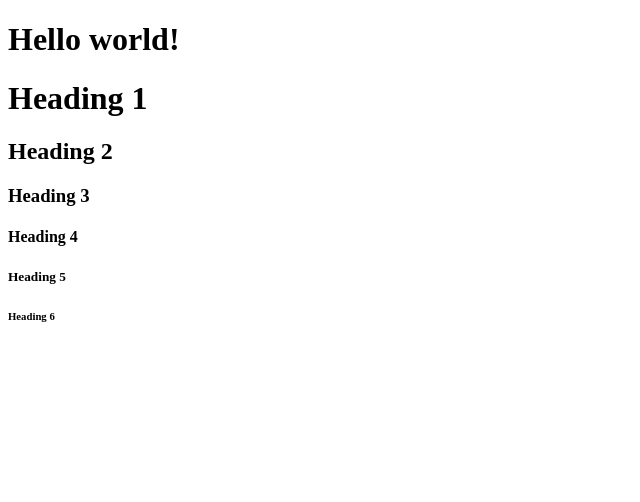
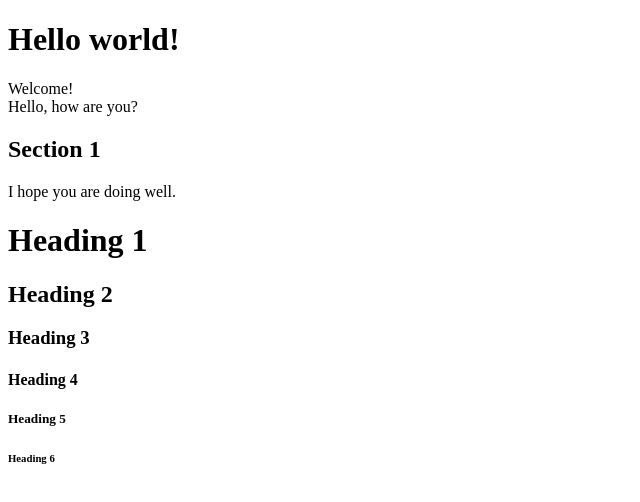
Before and after one commit to lokwani-d/neu-mis-info6150-fall-2020-lab-1-sept-16-lokwani-d, a plain HTML site: page index.html in a window 1280 px wide. Shown: the whole page, without its empty margins (0-640 px from the left). Drawn offline with Linux system fonts and the light colour scheme.

Commit message:
using section and article

```diff
--- a/index.html
+++ b/index.html
@@ -6,6 +6,17 @@
     </head>
 
     <body><h1>Hello world!</h1></body>
+
+    <nav>Welcome!</nav>
+
+    <article>
+        Hello, how are you?
+    </article>
+
+    <section>
+        <h1>Section 1</h1>
+        <p> I hope you are doing well.</p>
+    </section>
 
     <h1>Heading 1</h1>
 
```
